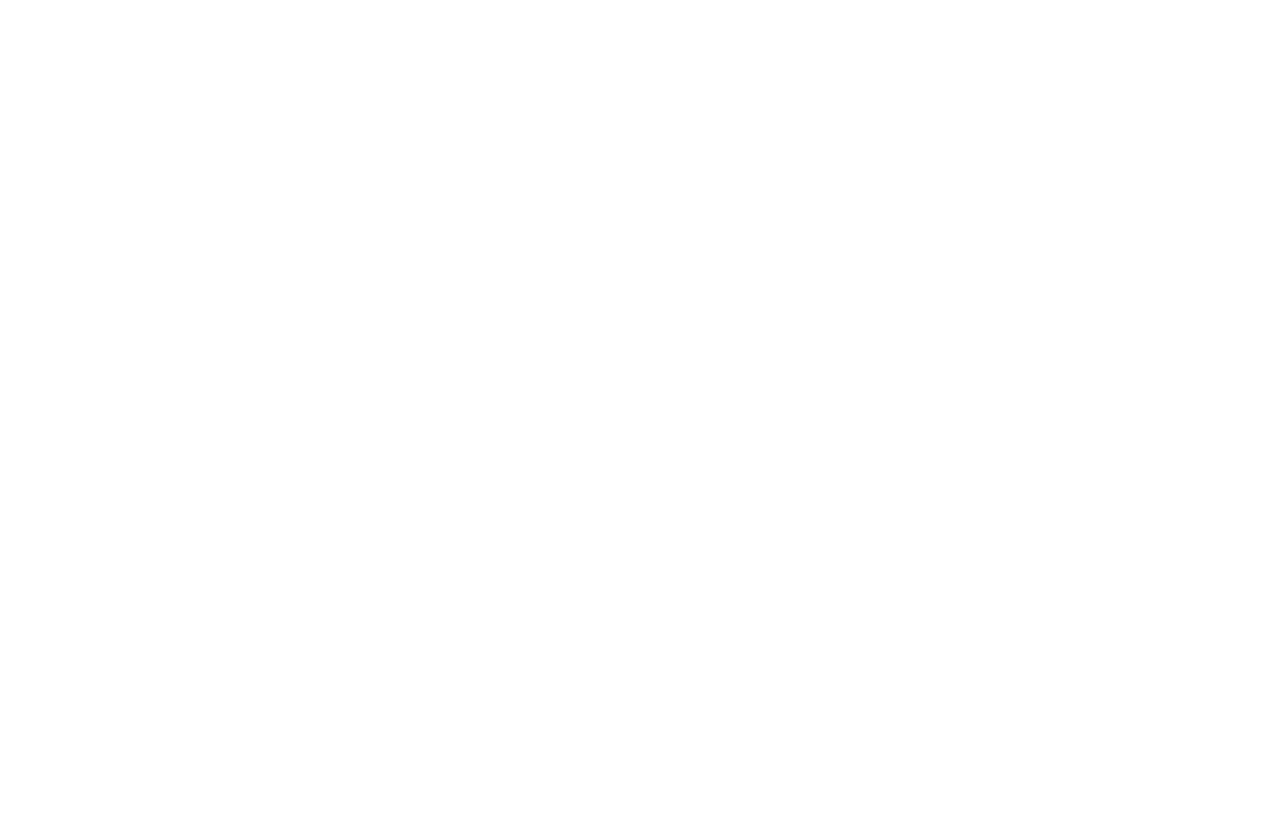
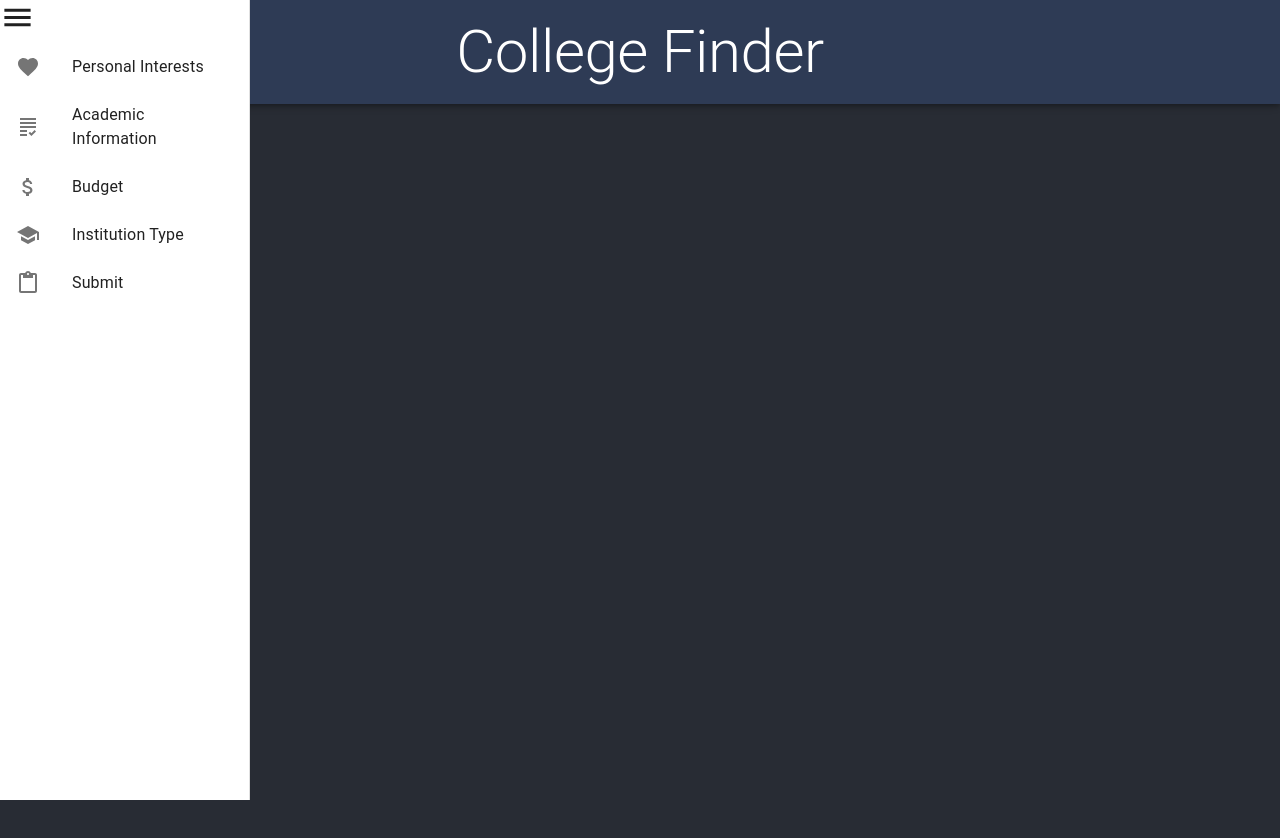
Before and after one commit to EspKid1109/college-finder, a React (Create React App) app: page /budget in a window 1280 px wide. Before the commit this address had no page. Shown: the top 838 px of the page. Before the commit the page ends 800 px from the top, so only its background shows below. Built offline with nearby package versions, Linux system fonts and the light colour scheme.

Commit message:
Updated the Navigation for the pages and added UI page (empty)

```diff
--- /dev/null
+++ b/src/Components/BudgetBody.jsx
@@ -0,0 +1,33 @@
+import React from "react";
+import { Box } from "@mui/system";
+import { FormControl, Typography } from "@mui/material";
+import Grid from "@mui/material/Grid";
+
+export default function BudgetBody() {
+  return (
+    <Box
+      sx={{ flexGrow: 1, p: 2 }}
+      height="75vh"
+      width="120vh"
+      position="relative"
+    >
+      <FormControl
+        sx={{
+          m: 32,
+          left: "-50%",
+          top: -200,
+        }}
+      >
+        <Grid item xs={6}>
+          <Typography
+            sx={{ mb: 2, fontWeight: "bold" }}
+            variant="h6"
+            align="left"
+          >
+            Budget
+          </Typography>
+        </Grid>
+      </FormControl>
+    </Box>
+  );
+}
--- /dev/null
+++ b/src/Components/BudgetPage.jsx
@@ -0,0 +1,22 @@
+import React, { Component } from "react";
+import Sidebox from "./Homepage/Sidebox";
+import Headerbox from "./Homepage/Headerbox";
+import BudgetBody from "./BudgetBody";
+
+class BudgetPage extends Component {
+  state = {};
+  render() {
+    return (
+      <div className="App">
+        <header className="App-header">
+            <Sidebox />
+            <Headerbox />
+            <BudgetBody />
+        </header>
+    </div>
+
+    );
+  }
+}
+
+export default BudgetPage;
--- a/src/Components/Navigation.jsx
+++ b/src/Components/Navigation.jsx
@@ -10,6 +10,12 @@
             </NavLink>
             <NavLink className="nav-link" to="/academicInfo">
             </NavLink>
+            <NavLink className="nav-link" to="/budget">
+            </NavLink>
+            <NavLink className="nav-link" to="/submit">
+            </NavLink>
+            <NavLink className="nav-link" to="/institutionType">
+            </NavLink>
         </div>
     );
 }
--- a/src/index.js
+++ b/src/index.js
@@ -9,6 +9,7 @@
 import AcademicInfoPage from "./Components/AcademicInfoPage";
 import SubmitPage from "./Components/SubmitPage";
 import InstitutionTypePage from "./Components/InstitutionTypePage";
+import BudgetPage from "./Components/BudgetPage";
 ReactDOM.render(
   <Router>
     <Navigation />
@@ -16,6 +17,7 @@
       <Route path="/college-finder" element={<App />} />
       <Route path="/personalInt" element={<PIPage />} />
       <Route path="/academicInfo" element={<AcademicInfoPage />} />
+      <Route path="/budget" element={<BudgetPage />} />
       <Route path="/institutionType" element={<InstitutionTypePage />} />
       <Route path="/submit" element={<SubmitPage />} />
     </Routes>
```
Also changed, not shown: 1 other file (tests, documents, lock files or other folders).
